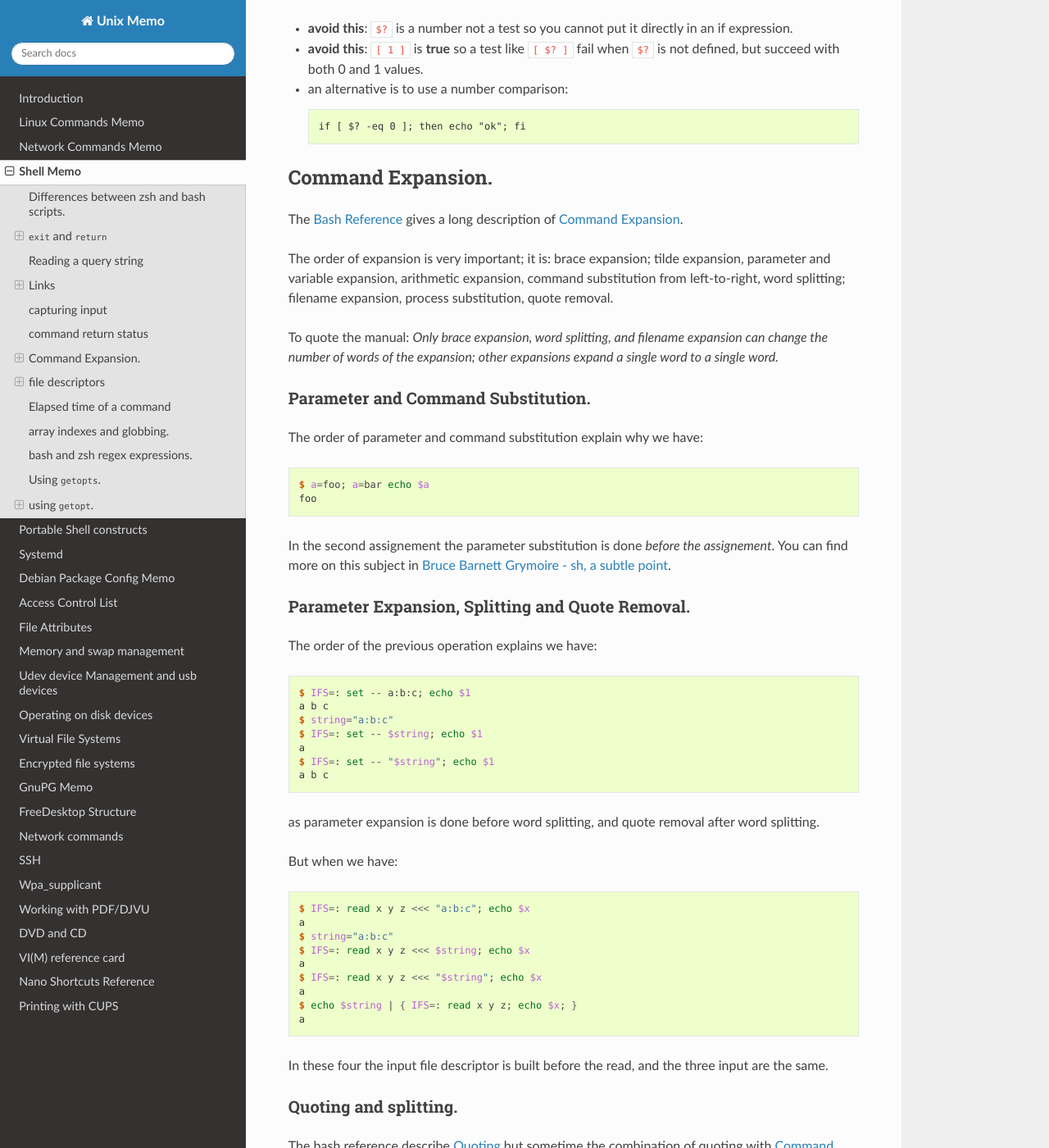
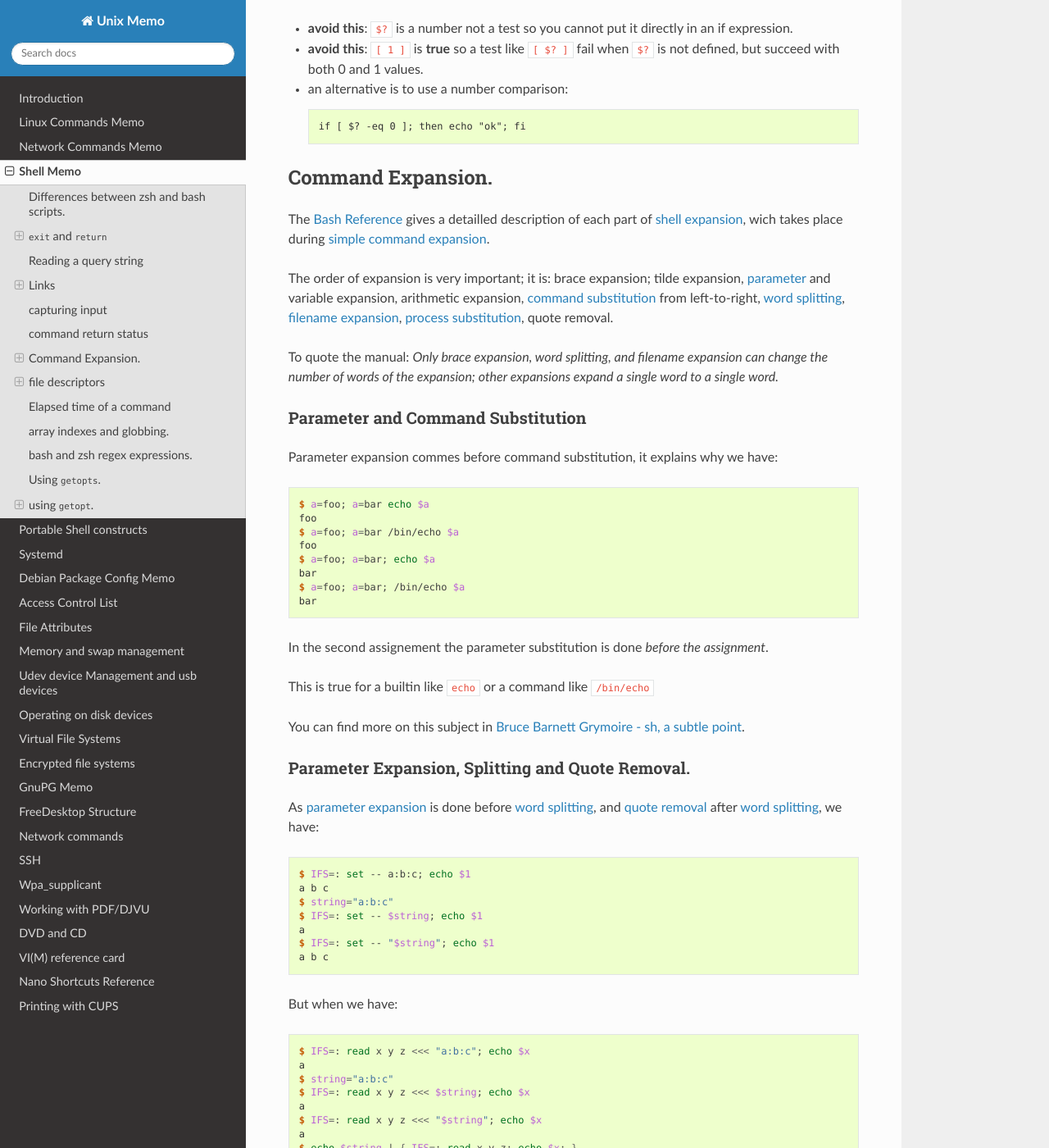
Before and after one commit to marczz/unix_memo, a Sphinx documentation site: the page built from source/shell.rst, in a window 1280 px wide and 1400 px high, scrolled down 6129 px. Shown: the whole window at 82% size. Built offline with Sphinx 7.4.7 and the Read the Docs theme 2.0.0, drawn with Linux system fonts in a browser that asks for light colours; the version number could not be read and is left out; some of the changed text lies outside the part shown.

Commit message:
shell.rst: updated, better references
updated all the references target in bash manual, and added appropriate
links in the text.

Fixed many sentences, added examples.

```diff
--- a/source/shell.rst
+++ b/source/shell.rst
@@ -374,14 +374,13 @@ command return status
 Command Expansion.
 ------------------
 
-
-The `Bash Reference`_ gives a long description of
-`Command Expansion`_.
+The `Bash Reference`_ gives a detailled description of each part of
+`shell expansion`_, wich takes place during `simple command expansion`_.
 
 The order of expansion is very important; it is: brace expansion;
-tilde expansion, parameter and variable expansion, arithmetic
-expansion, command substitution from left-to-right,
-word splitting; filename expansion, process substitution, quote
+tilde expansion, `parameter <parameter expansion>`_ and variable expansion, arithmetic
+expansion, `command substitution`_ from left-to-right,
+`word splitting`_, `filename expansion`_, `process substitution`_, quote
 removal.
 
 To quote the manual: *Only brace expansion, word splitting, and
@@ -392,18 +391,31 @@ other expansions expand a single word to a single word.*
     parameter; substitution
     command; substitution
 
-Parameter and Command Substitution.
-^^^^^^^^^^^^^^^^^^^^^^^^^^^^^^^^^^^
+..  _parameter_and_command_substitution:
 
-The order of parameter and command substitution explain why we have:
+Parameter and Command Substitution
+^^^^^^^^^^^^^^^^^^^^^^^^^^^^^^^^^^
+
+Parameter expansion commes before command substitution, it explains why we have:
 
 ..  code-block:: shell-session
 
     $ a=foo; a=bar echo $a
     foo
+    $ a=foo; a=bar /bin/echo $a
+    foo
+    $ a=foo; a=bar; echo $a
+    bar
+    $ a=foo; a=bar; /bin/echo $a
+    bar
+
 
 In the second assignement the parameter substitution is done *before
-the assignement*. You can find more on this subject in
+the assignment*.
+
+This is true for a builtin like ``echo`` or a command like ``/bin/echo``
+
+You can find more on this subject in
 `Bruce Barnett Grymoire - sh, a subtle point
 <http://www.grymoire.com/Unix/Sh.html#uh-14>`_.
 
@@ -415,7 +427,8 @@ the assignement*. You can find more on this subject in
 Parameter Expansion, Splitting and Quote Removal.
 ^^^^^^^^^^^^^^^^^^^^^^^^^^^^^^^^^^^^^^^^^^^^^^^^^
 
-The order of the previous operation explains we have:
+As `parameter expansion`_ is done before `word splitting`_, and `quote removal`_
+after `word splitting`_, we have:
 
 ..  code-block:: shell-session
 
@@ -427,8 +440,6 @@ The order of the previous operation explains we have:
     $ IFS=: set -- "$string"; echo $1
     a b c
 
-as parameter expansion is done before word splitting, and quote
-removal after word splitting.
 
 But when we have:
 
@@ -465,9 +476,9 @@ quoting with `Command Expansion`_ can be difficult to sort out.
 If you set a variable to a string, when use it as parameter in the
 process of `Simple Command Expansion`_ it is subject to
 `Shell Expansion`_ a complex process which involves
-`Shell Parameter Expansion`_ *Command Substitution*, *Arithmetic
-Expansion*, *Process Substitution*, and then `Word Splitting`_
-followed by `Filename Expansion`_ and *Quote removal*.
+`Shell Parameter Expansion`_, `Command Substitution`_, *Arithmetic
+Expansion*, `Process Substitution`_, and then `Word Splitting`_
+followed by `Filename Expansion`_ and `Quote removal`_.
 
 Let's apply with a simple command, made from a simple script named
 ``countargs``:
@@ -804,7 +815,7 @@ Reading from a bloc of text.
 The shell builtin **read** first aim is reading from standard input or
 any file descriptor. But we can use it with `Here Documents`_, or with
 `Here Strings`_ *in bash or zsh but not dash, it is not a portable
-construct*, in a pipe, or with process substitution.
+construct*, in a pipe, or with `process substitution`_.
 
 In standard shell like dash when we read from an `Here Documents`_
 the builtin *read* read one line each time. In
@@ -1026,7 +1037,7 @@ read from the output of a pipe:
     unset unset
 
 We can use redirection to avoid a subshell, we can either use a
-temporary file, a fifo or process substitution.
+temporary file, a fifo or `process substitution`_.
 
 The use of a temporary file is allowed in bare bourne shell, dash,
 ash, yash and usefull for portable script.
@@ -1058,7 +1069,7 @@ But here changing IFS for only the read works as well.
     $ exec 4<&-
     $ rm /tmp/tmpfile
 
-If our shell and system admit process substitution, which is the case
+If our shell and system admit `process substitution`_, which is the case
 of bash, and zsh on systems that support named pipes (FIFOs) or the
 ``/dev/fd`` files:
 
@@ -1078,10 +1089,8 @@ Or simply, a more condensed form:
     $ echo $x $y
     a b
 
-This can even be used in yash with `Process redirection
-<https://yash.osdn.jp/doc/redir.html#process>`_ which differs from
-*Process substitution* thet is found in bash or zsh.
-The syntax is slightly different:
+This can even be used in yash with `process redirection`_ whose syntax is different
+from `process substitution`_ which is found in bash or zsh.
 
 ..  code-block:: shell-session
 
@@ -1107,7 +1116,7 @@ using an explicit fifo. This is also available in any shell.
     [1]+  Done    echo a b > /tmp/fifo
     $ rm /tmp/fifo
 
-We illustrate the use of process substitution to parse the ouput of
+We illustrate the use of `process substitution`_ to parse the ouput of
 the ``route`` command to find the different fields of the default
 route; that we `did previously <parsing-route-1>` sequentially.
 
@@ -1186,7 +1195,7 @@ This is summarized by the next small script
     $ echo t[1]
     t1
 
-The same pathname expansion is done after an unset command, so doing
+The same pathname expansion is done after an ``unset`` command, so doing
 ``unset t[1]`` may result in unsetting the array element ``t[1]`` or
 the unsetting the variable ``t1`` or causing an error or doing
 nothing, depending on the presence of a file named ``t1`` and of the
@@ -1197,7 +1206,7 @@ So you are advised always quoting the argument of an ``unset`` and
 write: ``unset 't[1]'``.
 
 *Note that within an expression like* ``${t[1]}`` *braces disable pathname
-epansion*
+expansion*
 
 
 bash and zsh regex expressions.
```
Also changed, not shown: other parts of source/shell.rst (+21 -17 lines).
